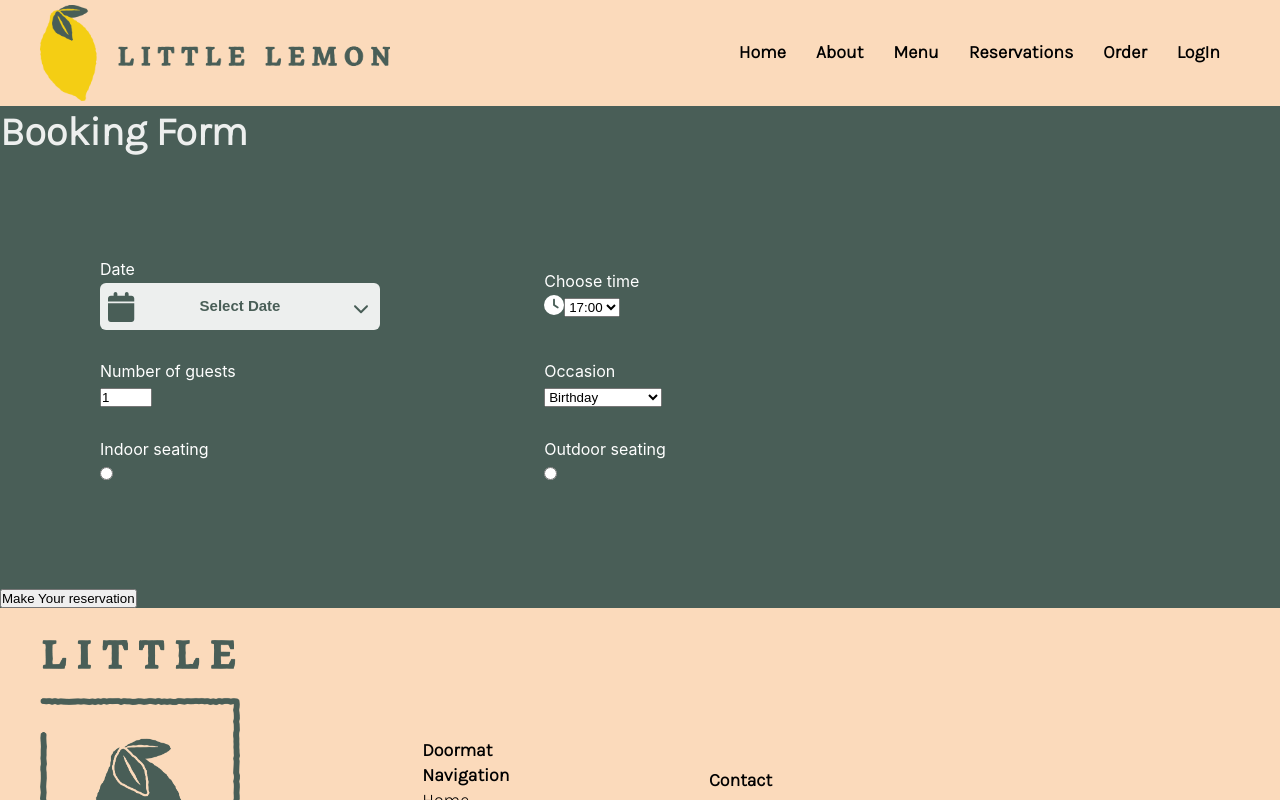
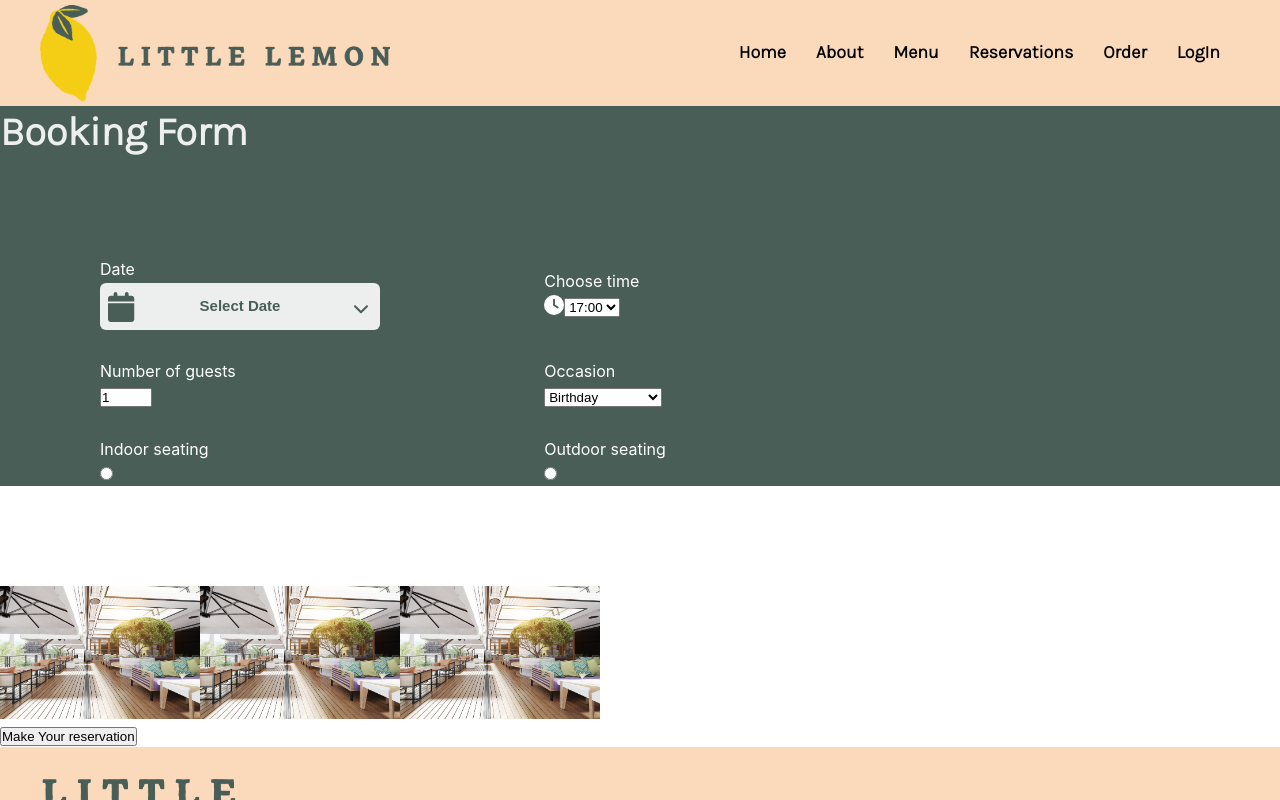
Before and after one commit to AshrafMuhammadNaeem/littlelemon-web, a React (Create React App) app: page /reservation in a window 1280 px wide. Shown: the top 800 px of the page. Built offline with nearby package versions, Linux system fonts and the light colour scheme; a web font is replaced by a local one.

Commit message:
Update BookingForm.js

```diff
--- a/src/BookingForm.js
+++ b/src/BookingForm.js
@@ -2,6 +2,7 @@ import React, {useState} from "react";
 import DatePicker from 'react-datepicker';
 import 'react-datepicker/dist/react-datepicker.css';
 import './BookingForm.css'
+import restaurant from './images/restaurant.jpg'
 import { FontAwesomeIcon } from '@fortawesome/react-fontawesome';
 import { faCalendar, faClock, faChampagneGlasses, faPerson, faChevronDown } from '@fortawesome/free-solid-svg-icons';
 
@@ -68,8 +69,9 @@ export  const  BookingForm = ({
 
 
     return(
-      <div className="booking-form">
-        <h2> Booking Form </h2>
+      <div className="">
+        <div className="booking-form">
+          <h2> Booking Form </h2>
             <form onSubmit={handleSubmit}  >
               <div className="form">
               <div className="icon-wraper">
@@ -126,8 +128,20 @@ export  const  BookingForm = ({
 
               </div>
 
-                    <input type="submit" value="Make Your reservation"/>
             </form>
+
+          </div>
+
+
+            <div>
+                   <img src={restaurant}  width={200}  alt="restaurant inside"></img>
+                   <img src={restaurant}  width={200}  alt="restaurant inside"></img>
+                   <img src={restaurant}  width={200}  alt="restaurant inside"></img>
+              </div>
+              <div>
+                   <input type="submit" value="Make Your reservation"/>
+              </div>
       </div>
+
     )
 }
```
